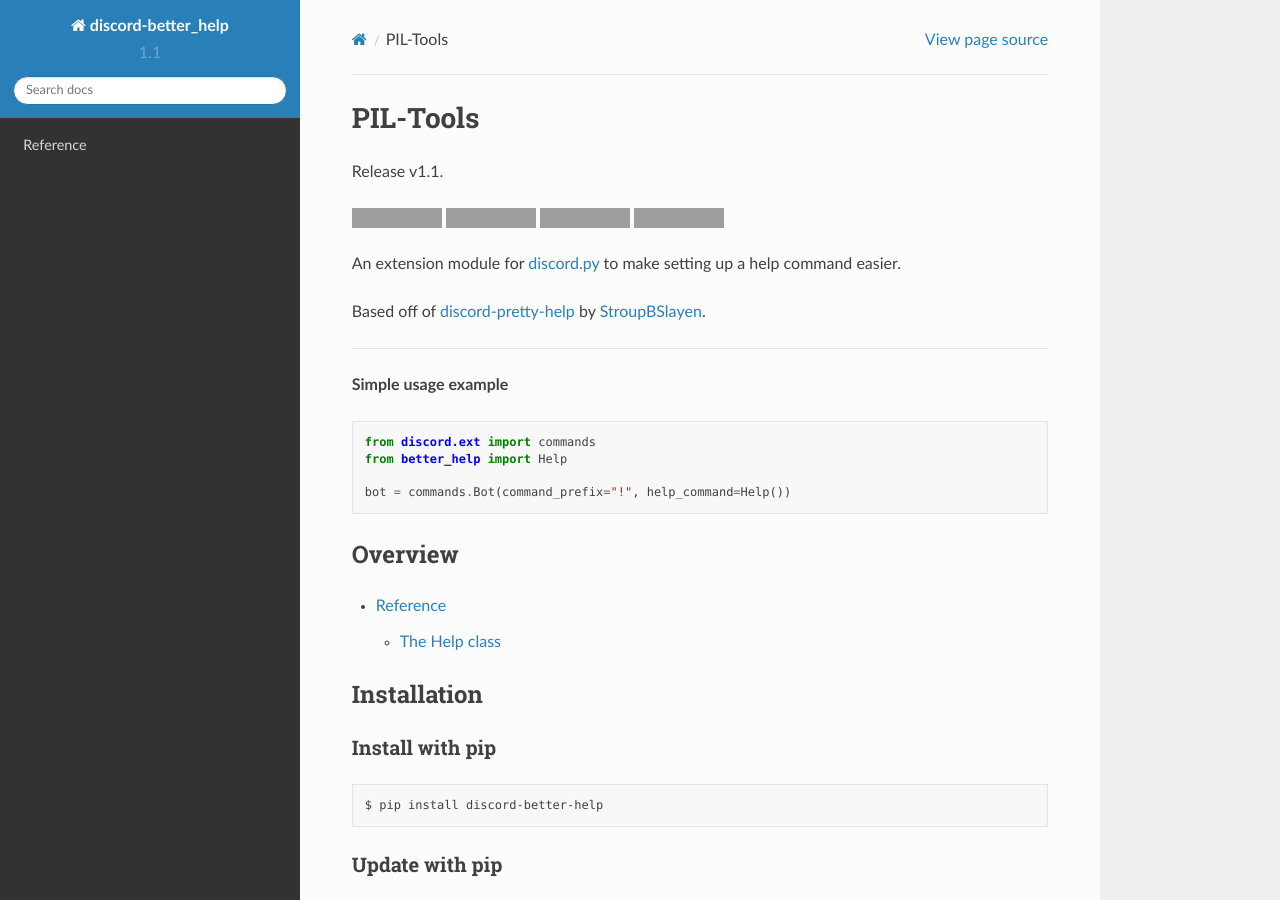
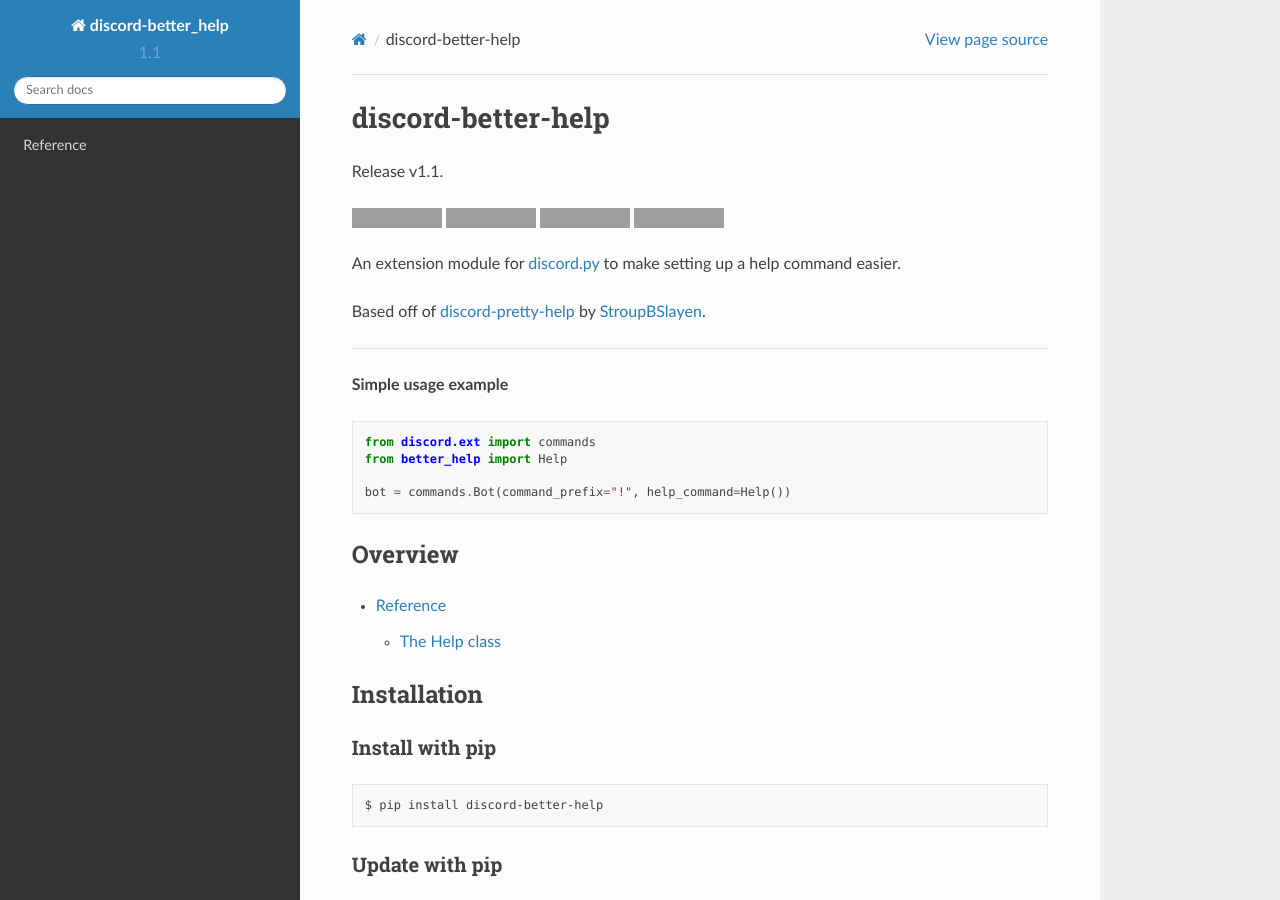
Before and after one commit to stshrewsburyDev/discord-better-help, a Sphinx documentation site: the page built from docs/index.rst, in a window 1280 px wide and 900 px high. Built offline with Sphinx 7.4.7 and the Read the Docs theme 2.0.0, drawn with Linux system fonts in a browser that asks for light colours; grey boxes are pictures that could not be loaded.

Commit message:
documentation error

```diff
--- a/docs/index.rst
+++ b/docs/index.rst
@@ -1,5 +1,5 @@
-PIL-Tools
-=========
+discord-better-help
+===================
 
 Release v\ |version|.
 
```
